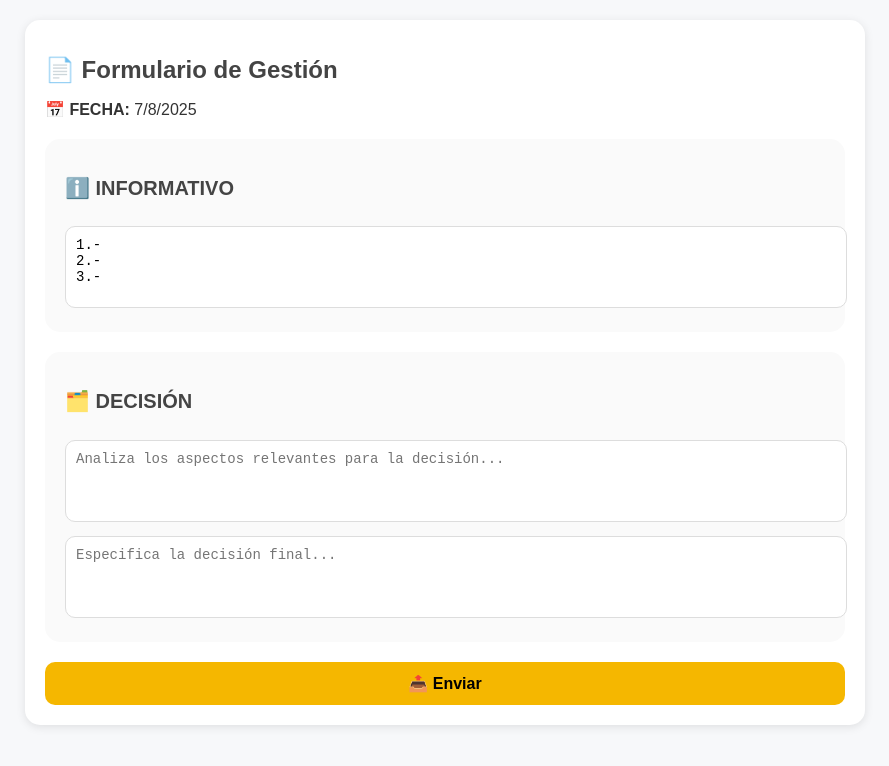
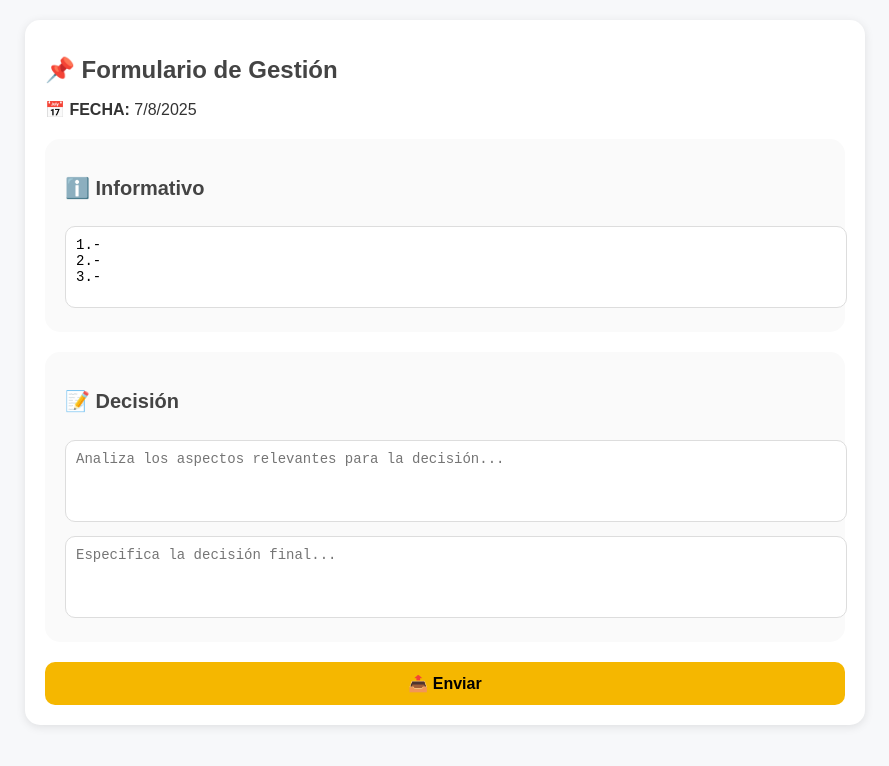
Before and after one commit to luisa-delfosti/formulario-gestion-volcan2, a plain HTML site: page index.html in a window 1280 px wide. Shown: the whole page, without its empty margins (195-1084 px from the left). Drawn offline with Linux system fonts and the light colour scheme.

Commit message:
Update index.html

```diff
--- a/index.html
+++ b/index.html
@@ -70,18 +70,18 @@
 <body>
 
 <div class="container">
-    <h1>📄 Formulario de Gestión</h1>
+    <h1>📌 Formulario de Gestión</h1>
     <p><strong>📅 FECHA:</strong> <span id="fechaActual"></span></p>
 
     <div class="section">
-        <h2>ℹ️ INFORMATIVO</h2>
+        <h2>ℹ️ Informativo</h2>
         <textarea id="informativo" placeholder="Describe la información relevante...">1.-
 2.-
 3.- </textarea>
     </div>
 
     <div class="section">
-        <h2>🗂️ DECISIÓN</h2>
+        <h2>📝 Decisión</h2>
         <textarea id="decision" placeholder="Analiza los aspectos relevantes para la decisión..."></textarea>
         <textarea id="decisionTomar" placeholder="Especifica la decisión final..."></textarea>
     </div>
@@ -103,8 +103,8 @@ document.getElementById("btnEnviar").addEventListener("click", function () {
     let mensaje = `📅 *Fecha y hora:* ${fechaHora}\n`;
     mensaje += "------------------------------\n";
     if (informativo) mensaje += `ℹ️ *Informativo:*\n${informativo}\n\n`;
-    if (decision) mensaje += `🗂️ *Decisión:*\n${decision}\n\n`;
-    if (decisionTomar) mensaje += `📝 *Decisión a tomar:*\n${decisionTomar}\n\n`;
+    if (decision) mensaje += `📝 *Decisión:*\n${decision}\n\n`;
+    if (decisionTomar) mensaje += `📌 *Decisión a tomar:*\n${decisionTomar}\n\n`;
 
     this.href = `https://wa.me/${numero}?text=${encodeURIComponent(mensaje)}`;
 });
```
